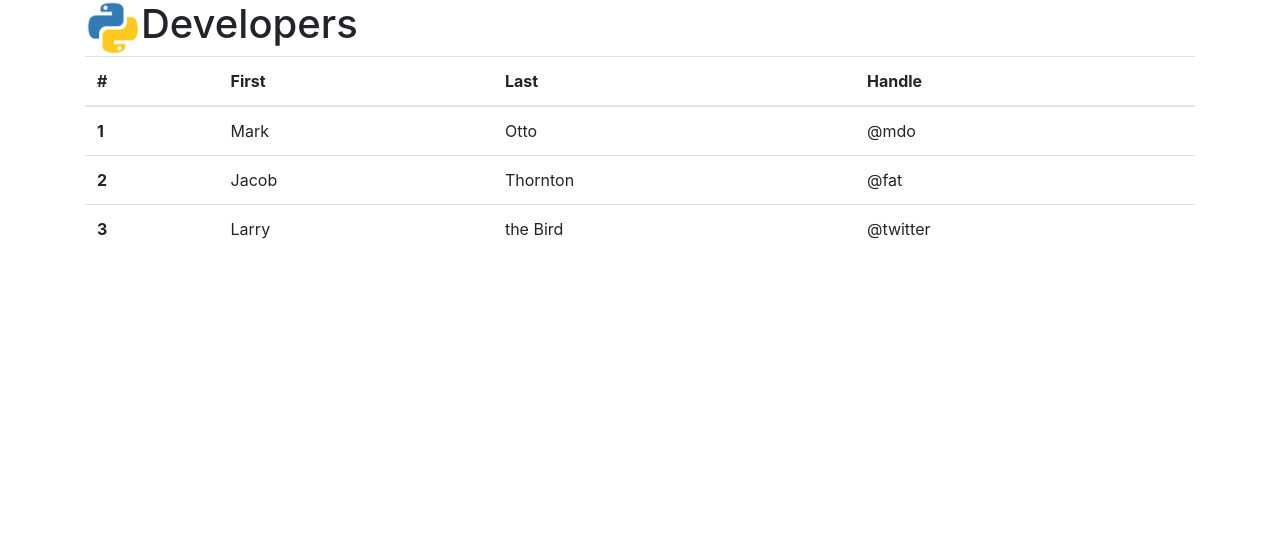
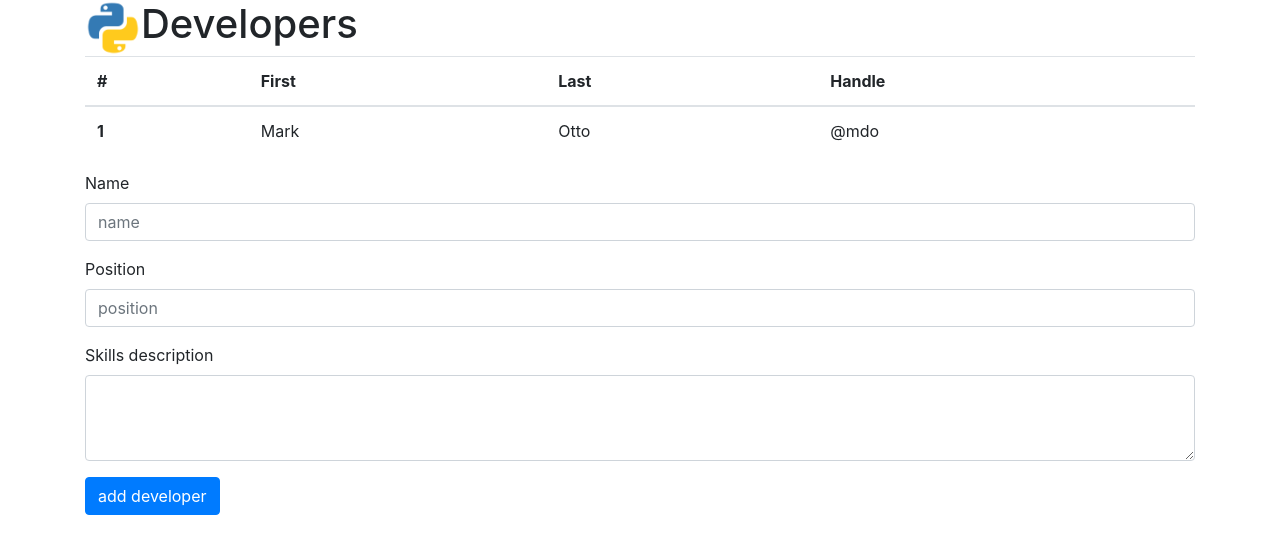
Before and after one commit to haxul/Service-Devs, a React app in the folder client/: page / in a window 1280 px wide. Shown: the top 554 px of the page. Built offline with nearby package versions, Linux system fonts and the light colour scheme; no server answers.

Commit message:
added new queries

```diff
--- a/client/src/App.js
+++ b/client/src/App.js
@@ -3,11 +3,52 @@ import { connect } from "react-redux";
 import image from "./images/python.png";
 
 class App extends React.Component {
-  setOne = () => {
-    this.props.dSetOne();
+  handleName = e => {
+    this.props.dHandleName(e.target.value);
+  };
+  handlePosition = e => {
+    this.props.dHandlePosition(e.target.value);
+  };
+  handleSkills = e => {
+    this.props.dHandleSkills(e.target.value);
+  };
+  updateDevs = () => {};
+
+  addDev = () => {
+    const { name, position, skills } = this.props.store;
+    const skillList = skills.replace(/[\s+\.+,+]/g, ",").split(",");
+    fetch("/api/addDevs", {
+      method: "post",
+      headers: new Headers({
+        Accept: "application/json",
+        "Content-Type": "application/json"
+      }),
+      body: JSON.stringify({
+        name: name,
+        position: position,
+        skills: skillList
+      })
+    });
   };
 
+  getDevs = () => {
+    fetch("/api/devs")
+      .then(response => response.json())
+      .then(response => {
+        this.props.dUpdateDevs(response);
+      })
+      .catch(err => {
+        console.log(err);
+      });
+  };
+
+  componentDidMount() {
+    this.getDevs();
+  }
+
   render() {
+    const { devs } = this.props.store;
+
     return (
       <>
         <div className="container">
@@ -16,7 +57,6 @@ class App extends React.Component {
             style={{ float: "left" }}
             height="56px"
             width="56px"
-            onClick={this.setOne}
           />
           <h1>Developers</h1>
         </div>
@@ -37,20 +77,49 @@ class App extends React.Component {
                 <td>Otto</td>
                 <td>@mdo</td>
               </tr>
-              <tr>
-                <th scope="row">2</th>
-                <td>Jacob</td>
-                <td>Thornton</td>
-                <td>@fat</td>
-              </tr>
-              <tr>
-                <th scope="row">3</th>
-                <td>Larry</td>
-                <td>the Bird</td>
-                <td>@twitter</td>
-              </tr>
             </tbody>
           </table>
+        </div>
+        <div className="container">
+          <form>
+            <div className="form-group">
+              <label htmlFor="name">Name</label>
+              <input
+                type="text"
+                className="form-control"
+                id="name"
+                placeholder="name"
+                onChange={this.handleName}
+              />
+            </div>
+            <div className="form-group">
+              <label htmlFor="position">Position</label>
+              <input
+                type="text"
+                className="form-control"
+                id="position"
+                placeholder="position"
+                onChange={this.handlePosition}
+              />
+            </div>
+            <div className="form-group">
+              <label htmlFor="skills">Skills description</label>
+              <textarea
+                className="form-control"
+                id="skills"
+                rows="3"
+                onChange={this.handleSkills}
+              />
+            </div>
+            <button
+              type="button"
+              className="btn btn-primary"
+              id="add_dev"
+              onClick={this.addDev}
+            >
+              add developer
+            </button>
+          </form>
         </div>
       </>
     );
@@ -62,8 +131,17 @@ export default connect(
     store: state
   }),
   dispatch => ({
-    dSetOne: () => {
-      dispatch({ type: "ONE" });
+    dHandleName: name => {
+      dispatch({ type: "NAME", payload: name });
+    },
+    dHandlePosition: position => {
+      dispatch({ type: "POSITION", payload: position });
+    },
+    dHandleSkills: skills => {
+      dispatch({ type: "SKILLS", payload: skills });
+    },
+    dUpdateDevs: devs => {
+      dispatch({ type: "UPDATE_DEVS", payload: devs });
     }
   })
 )(App);
--- a/client/src/index.js
+++ b/client/src/index.js
@@ -7,15 +7,33 @@ import { Provider } from "react-redux";
 import { createStore } from "redux";
 
 const initialState = {
-  devs: 4
+  devs: [],
+  name: "",
+  position: "",
+  skills: ""
 };
 
 const reducer = (state = initialState, action) => {
   switch (action.type) {
-    case "ONE":
+    case "NAME":
       return {
         ...state,
-        devs: ++state.devs
+        name: action.payload
+      };
+    case "POSITION":
+      return {
+        ...state,
+        position: action.payload
+      };
+    case "SKILLS":
+      return {
+        ...state,
+        skills: action.payload
+      };
+    case "UPDATE_DEVS":
+      return {
+        ...state,
+        devs: action.payload
       };
     default:
       return state;
```
Also changed, not shown: 3 other files (tests, documents, lock files or other folders).
